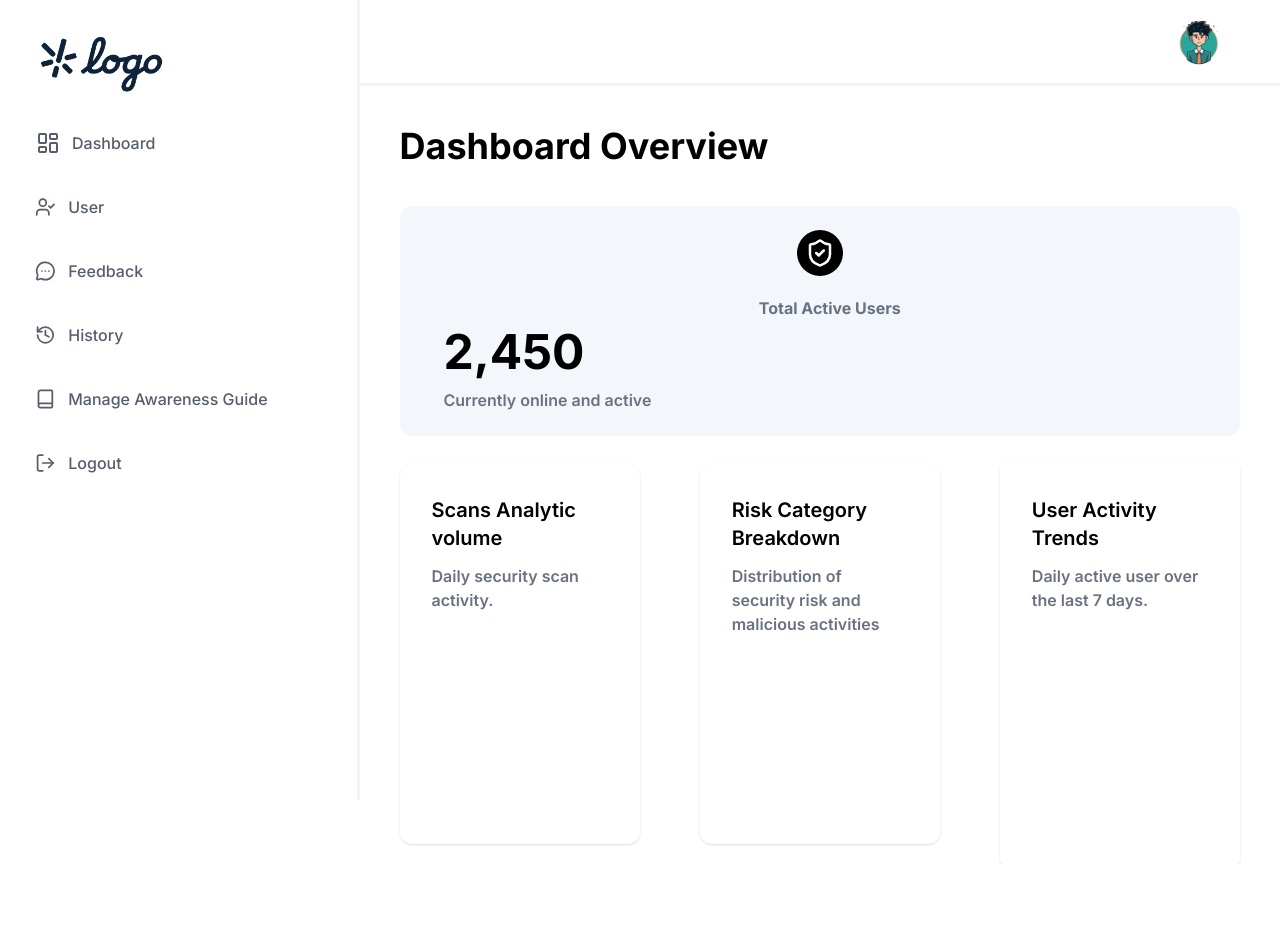
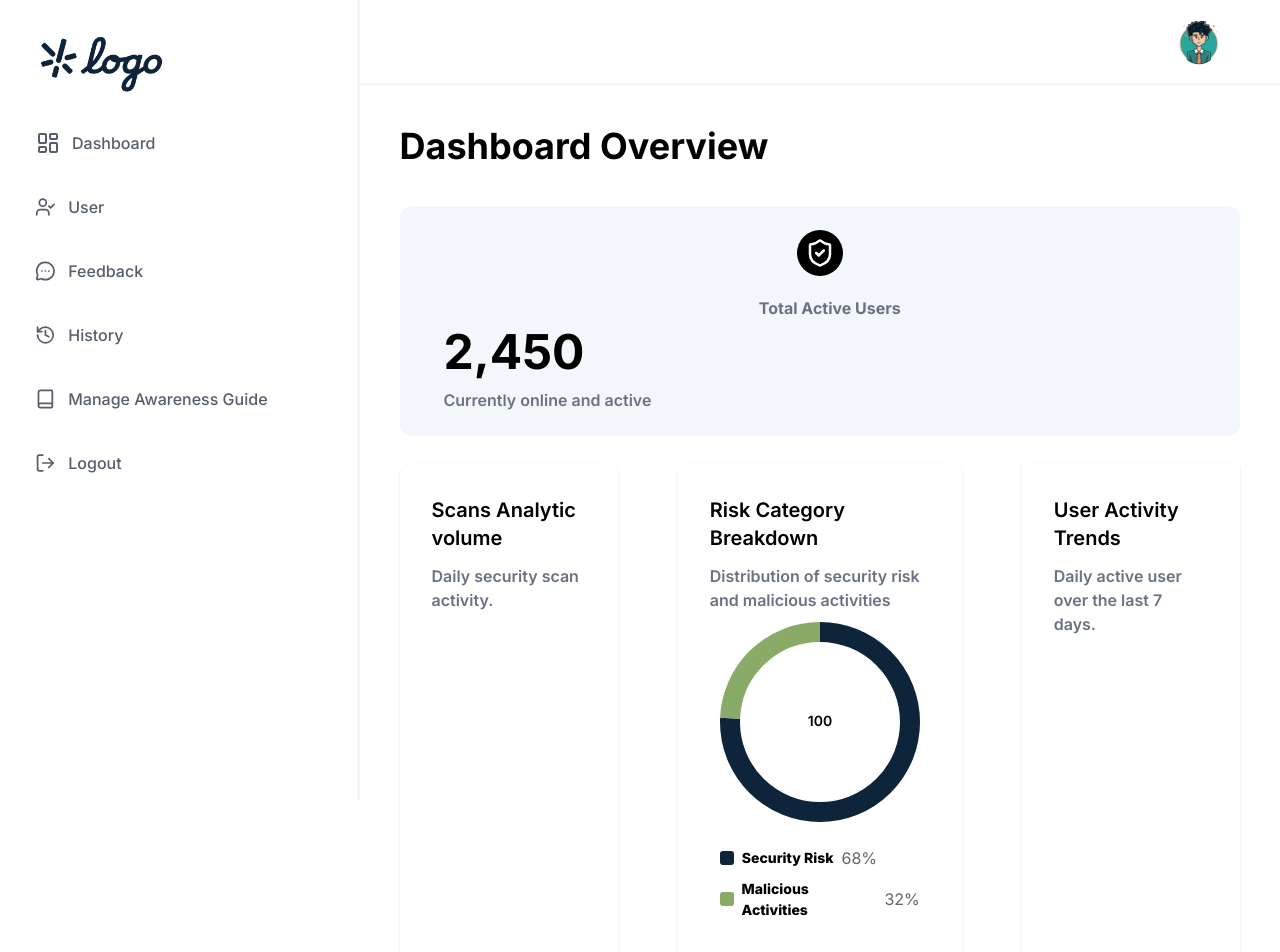
Before and after one commit to MaurenceBudiongan/awarenet-admin-web, a Next.js app: page /homepage in a window 1280 px wide. Shown: the top 952 px of the page. Before the commit the page ends 864 px from the top, so only its background shows below. Built offline with nearby package versions, Linux system fonts and the light colour scheme.

Commit message:
fill with donut chart in risk category dashboard

```diff
--- a/app/dashboard/page.tsx
+++ b/app/dashboard/page.tsx
@@ -1,4 +1,5 @@
 "use client";
+import DonutChart from "../donut_chart/page";
 
 const Dashboard = () => {
   return (
@@ -35,7 +36,7 @@ const Dashboard = () => {
             </p>
           </div>
         </div>
-        <div className="ml-10 mr-10 rounded-lg  flex-row md:flex  justify-between gap-x-15 sm:space-y-5 h-100 ">
+        <div className="ml-10 mr-10 rounded-lg  flex-row md:flex  justify-between gap-x-15 sm:space-y-5  ">
           <div className="p-8 rounded-xl w-full shadow-sm ">
             <p className="text-xl font-semibold mb-3">Scans Analytic volume</p>
             <p className="text-md text-gray-500 font-semibold">
@@ -49,6 +50,9 @@ const Dashboard = () => {
             <p className="text-md text-gray-500 font-semibold">
               Distribution of security risk and malicious activities{" "}
             </p>
+            <div>
+              <DonutChart />
+            </div>
           </div>
           <div className="p-8 rounded w-full shadow-sm">
             <p className="text-xl font-semibold mb-3">User Activity Trends</p>
--- /dev/null
+++ b/app/donut_chart/page.tsx
@@ -0,0 +1,142 @@
+"use client";
+import React from "react";
+
+type Slice = {
+  label: string;
+  value: number;
+  color: string;
+};
+
+const DonutChart: React.FC<{
+  slices: Slice[];
+  size?: number;
+  thickness?: number;
+}> = ({ slices, size = 200, thickness = 48 }) => {
+  const radius = size / 2;
+  const circumference = 2 * Math.PI * radius;
+
+  const total = slices.reduce((s, v) => s + v.value, 0);
+
+  // Precompute arc parameters using reduce (no reassign of top-level locals)
+  type Arc = {
+    label: string;
+    color: string;
+    dash: number;
+    gap: number;
+    strokeWidth: number;
+    offset: number;
+  };
+  const { arcs } = slices.reduce(
+    (acc, slice) => {
+      const fraction = slice.value / total;
+      const dash = fraction * circumference;
+      const gap = Math.max(0, circumference - dash);
+      const strokeWidth = thickness;
+      acc.arcs.push({
+        label: slice.label,
+        color: slice.color,
+        dash,
+        gap,
+        strokeWidth,
+        offset: -acc.offset,
+      });
+      acc.offset += dash;
+      return acc;
+    },
+    { arcs: [] as Arc[], offset: 0 }
+  );
+
+  return (
+    <div
+      style={{
+        display: "flex",
+        flexDirection: "column",
+        gap: 24,
+        alignItems: "center",
+      }}
+    >
+      <svg
+        width={size}
+        height={size}
+        viewBox={`0 0 ${size} ${size}`}
+        aria-label="Donut chart"
+      >
+        <g transform={`rotate(-90 ${radius} ${radius})`}>
+          {arcs.map((a) => (
+            <circle
+              key={a.label}
+              r={radius - a.strokeWidth / 2}
+              cx={radius}
+              cy={radius}
+              fill="transparent"
+              stroke={a.color}
+              strokeWidth={a.strokeWidth}
+              strokeDasharray={`${a.dash} ${a.gap}`}
+              strokeDashoffset={a.offset}
+            />
+          ))}
+        </g>
+        {/* center label */}
+        <circle
+          cx={radius}
+          cy={radius}
+          r={radius - thickness - 6}
+          fill="#fff"
+        />
+        <text
+          x={radius}
+          y={radius}
+          textAnchor="middle"
+          dominantBaseline="middle"
+          style={{ fontSize: 14, fontWeight: 600 }}
+        >
+          {total}
+        </text>
+      </svg>
+
+      <div>
+        {slices.map((s) => (
+          <div
+            key={s.label}
+            style={{
+              display: "flex",
+              flexDirection: "row",
+              alignItems: "center",
+              gap: 8,
+              marginBottom: 8,
+            }}
+          >
+            <span
+              style={{
+                width: 14,
+                height: 14,
+                background: s.color,
+                display: "inline-block",
+                borderRadius: 3,
+              }}
+            />
+            <span style={{ fontSize: 14, fontWeight: 800 }}>{s.label}</span>
+            <span style={{ color: "#666" }}>
+              {Math.round((s.value / total) * 100)}%
+            </span>
+          </div>
+        ))}
+      </div>
+    </div>
+  );
+};
+
+export default function Page(): React.ReactElement {
+  // Two data points: Security Risk and Malicious Activities
+  // Change the `value` numbers below to update the chart proportions.
+  const data: Slice[] = [
+    { label: "Security Risk", value: 68, color: "#0D243A" },
+    { label: "Malicious Activities", value: 32, color: "#8AAB67" },
+  ];
+
+  return (
+    <main style={{ padding: 10 }}>
+      <DonutChart slices={data} size={200} thickness={20} />
+    </main>
+  );
+}
```
